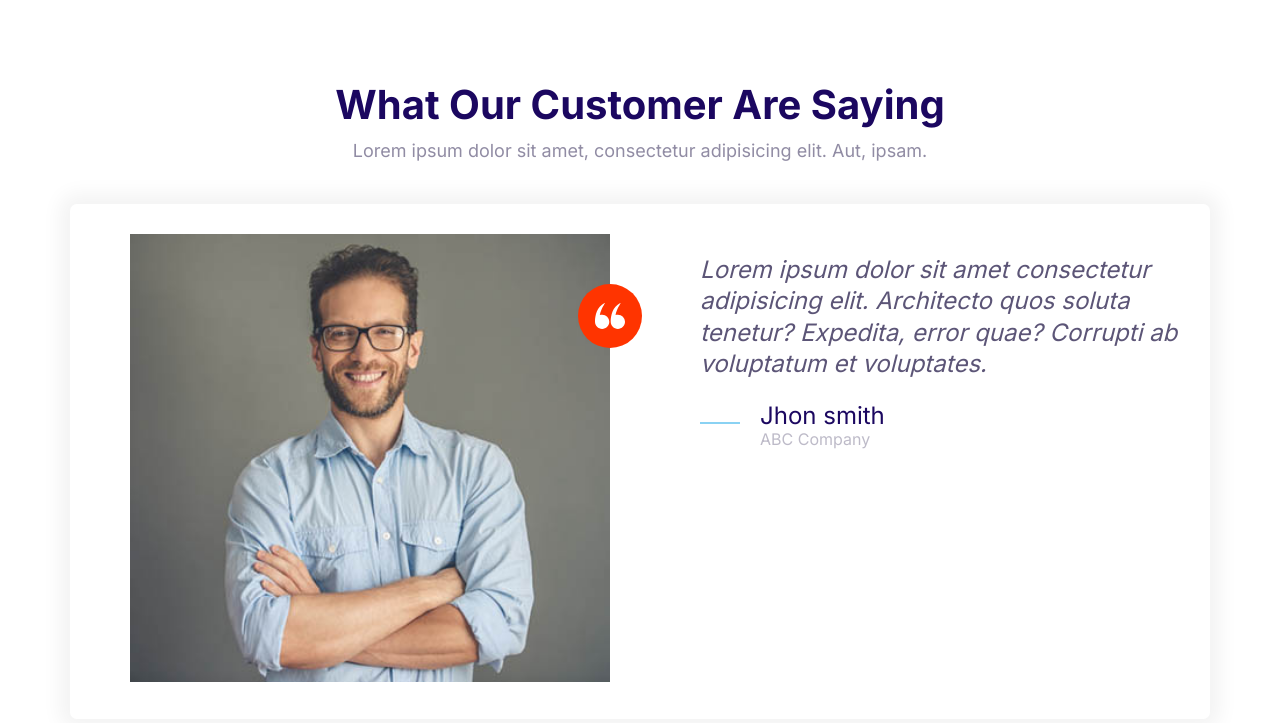
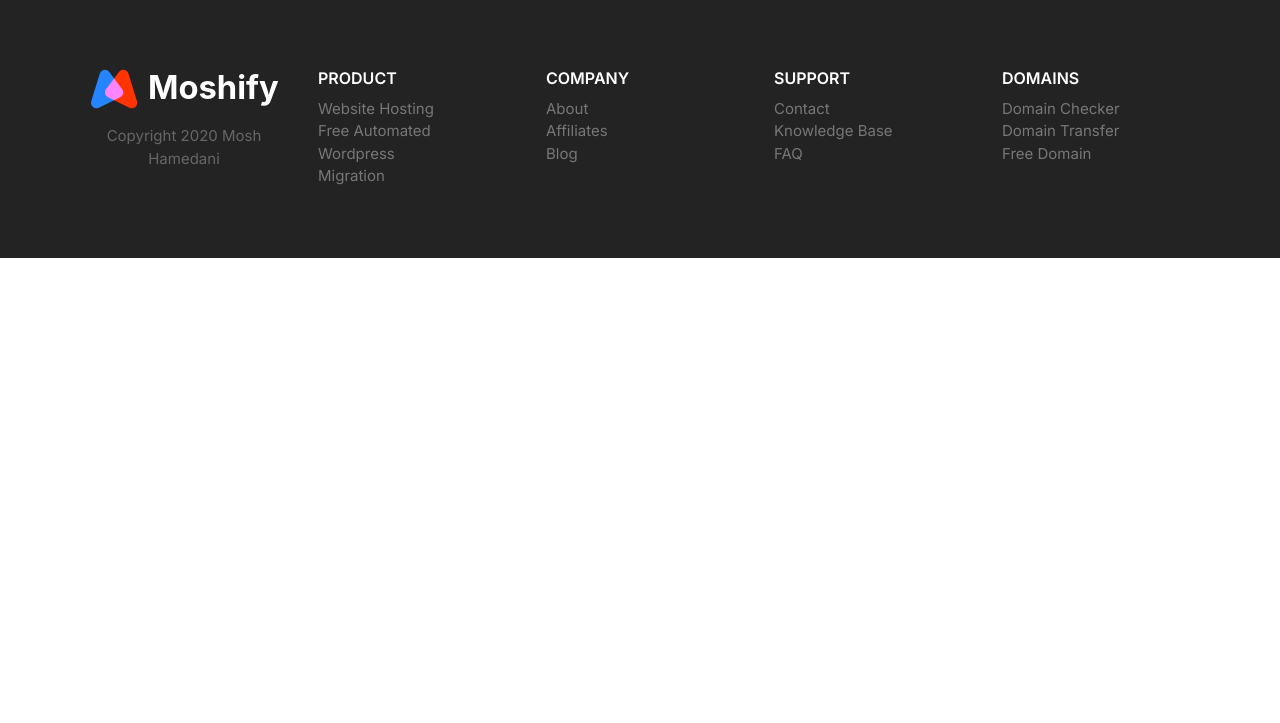
Before and after one commit to luar09/mervify, a plain HTML site: page index.html in a window 1280 px wide. Drawn offline with Linux system fonts and the light colour scheme.

Commit message:
Build footer component.

```diff
--- a/css/style.css
+++ b/css/style.css
@@ -812,3 +812,74 @@ a {
     max-width: 700px;
   }
 }
+
+/* Footer */
+.footer {
+  background: #232323;
+}
+
+.footer a {
+  color: #777;
+  transition: color 0.3s;
+}
+
+.footer a:hover {
+  color: #fff;
+}
+.footer__section {
+  border-bottom: 1px solid #ccc;
+  padding: 2rem;
+}
+
+.footer__section .list {
+  margin: 0;
+}
+
+.footer__heading {
+  text-transform: uppercase;
+  font-weight: 600;
+}
+.footer__brand img {
+  /* TODO: Consider to refactoring this and applying it to all images */
+  width: 100%;
+  max-width: 230px;
+}
+.footer__brand {
+  text-align: center;
+  margin-top: 5rem;
+}
+
+.footer__copyright {
+  color: #fff;
+  opacity: 0.3;
+  font-size: 2.1rem;
+}
+
+@media screen and (min-width: 768px) {
+  .footer {
+    font-size: 1.5rem;
+  }
+  .footer__sections {
+    grid-template-columns: repeat(auto-fit, minmax(10rem, 1fr));
+  }
+  .footer__section {
+    border-bottom: 0;
+  }
+  .footer__section .collapsible__chevron {
+    display: none;
+  }
+  .footer__section .collapsible__content {
+    opacity: 1;
+    max-height: 100%;
+  }
+  .footer__brand {
+    order: -1;
+    margin-top: 1rem;
+  }
+  .footer__copyright {
+    font-size: 1.5rem;
+  }
+  .footer__heading {
+    font-size: 1.6rem;
+  }
+}
--- a/index.html
+++ b/index.html
@@ -14,51 +14,77 @@
     <link rel="stylesheet" href="css/style.css" />
   </head>
   <body>
-    <section class="block">
-      <header class="block__header">
-        <h2>What Our Customer Are Saying</h2>
-        <p>
-          Lorem ipsum dolor sit amet, consectetur adipisicing elit. Aut, ipsam.
-        </p>
-      </header>
-      <div class="container">
-        <div class="card testimonial">
-          <div class="grid grid--1x2">
-            <div class="testimonial__image">
-              <img
-                src="images/testimonial.jpg"
-                alt="A happy, smiley customer"
-              />
-              <span class="icon-container icon-container--accent">
-                <svg class="icon icon--white icon--small">
-                  <use xlink:href="images/sprite.svg#quotes"></use>
+    <footer class="block block--dark footer">
+      <div class="container footer__sections grid">
+        <section class="collapsible collapsible--expanded footer__section">
+          <header class="collapsible__header footer__heading">
+            <h2 class="collapsible__heading footer__heading">Product</h2>
+            <svg class="icon icon--white collapsible__chevron">
+              <use xlink:href="images/sprite.svg#chevron"></use>
+            </svg>
+          </header>
+          <div class="collapsible__content">
+            <ul class="list">
+              <li><a href="#">Website Hosting</a></li>
+              <li><a href="#">Free Automated Wordpress</a></li>
+              <li><a href="#">Migration</a></li>
+            </ul>
+          </div>
+          </section>
+          <section class="collapsible footer__section">
+            <header class="collapsible__header footer__heading">
+              <h2 class="collapsible__heading footer__heading">Company</h2>
+              <svg class="icon icon--white collapsible__chevron">
+                <use xlink:href="images/sprite.svg#chevron"></use>
+              </svg>
+            </header>
+            <div class="collapsible__content">
+              <ul class="list">
+                <li><a href="#">About</a></li>
+                <li><a href="#"> Affiliates</a></li>
+                <li><a href="#">Blog</a></li>
+              </ul>
+            </div>
+            </section>
+            <section class="collapsible footer__section">
+              <header class="collapsible__header footer__heading">
+                <h2 class="collapsible__heading footer__heading">Support</h2>
+                <svg class="icon icon--white collapsible__chevron">
+                  <use xlink:href="images/sprite.svg#chevron"></use>
                 </svg>
-              </span>
-            </div>
-            <blockquote class="qoute">
-              <p class="quote__text">
-                Lorem ipsum dolor sit amet consectetur adipisicing elit.
-                Architecto quos soluta tenetur? Expedita, error quae? Corrupti
-                ab voluptatum et voluptates.
-              </p>
-              <footer>
-                <div class="media">
-                  <div class="media__image">
-                    <svg class="icon icon--primary quote__line">
-                      <use xlink:href="images/sprite.svg#line"></use>
-                    </svg>
-                  </div>
-                  <div class="media__body">
-                    <h3 class="media__title quote__author">Jhon smith</h3>
-                    <p class="quote__organization">ABC Company</p>
+              </header>
+              <div class="collapsible__content">
+                <ul class="list">
+                  <li><a href="#">Contact</a></li>
+                  <li><a href="#">Knowledge Base</a></li>
+                  <li><a href="#">FAQ</a></li>
+                </ul>
+              </div>
+              </section>
+              <section class="collapsible footer__section">
+                <header class="collapsible__header footer__heading footer__heading">
+                  <h2 class="collapsible__heading footer__heading">Domains</h2>
+                  <svg class="icon icon--white collapsible__chevron">
+                    <use xlink:href="images/sprite.svg#chevron"></use>
+                  </svg>
+                </header>
+                <div class="collapsible__content">
+                  <ul class="list">
+                    <li><a href="#">Domain Checker</a></li>
+                    <li><a href="#">Domain Transfer</a></li>
+                    <li><a href="#">Free Domain</a></li>
+                  </ul>
+                </div>
+                </section>
+                <div class="footer__brand">
+                  <a class="nav__brand" href="/"><img src="images/logo.svg" alt="Logo" /></a>
+                  <div class="footer__copyright">
+                    <p>Copyright 2020 Mosh Hamedani</p>
                   </div>
                 </div>
-              </footer>
-            </blockquote>
-          </div>
         </div>
       </div>
-    </section>
+    </footer>
     <script src="js/main.js"></script>
   </body>
 </html>
```
Also changed, not shown: components/footer.html (added, +71 -0 lines).
